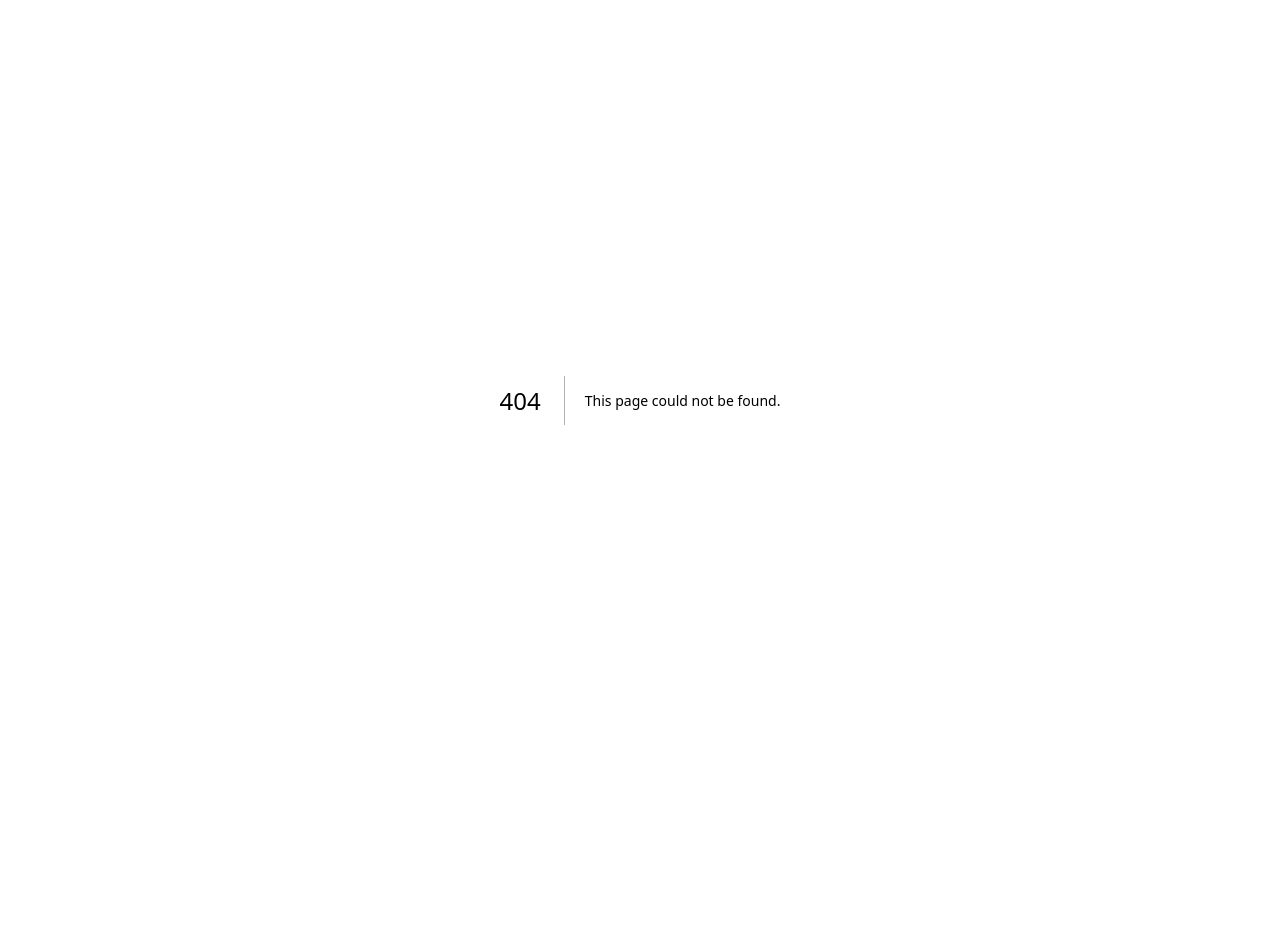
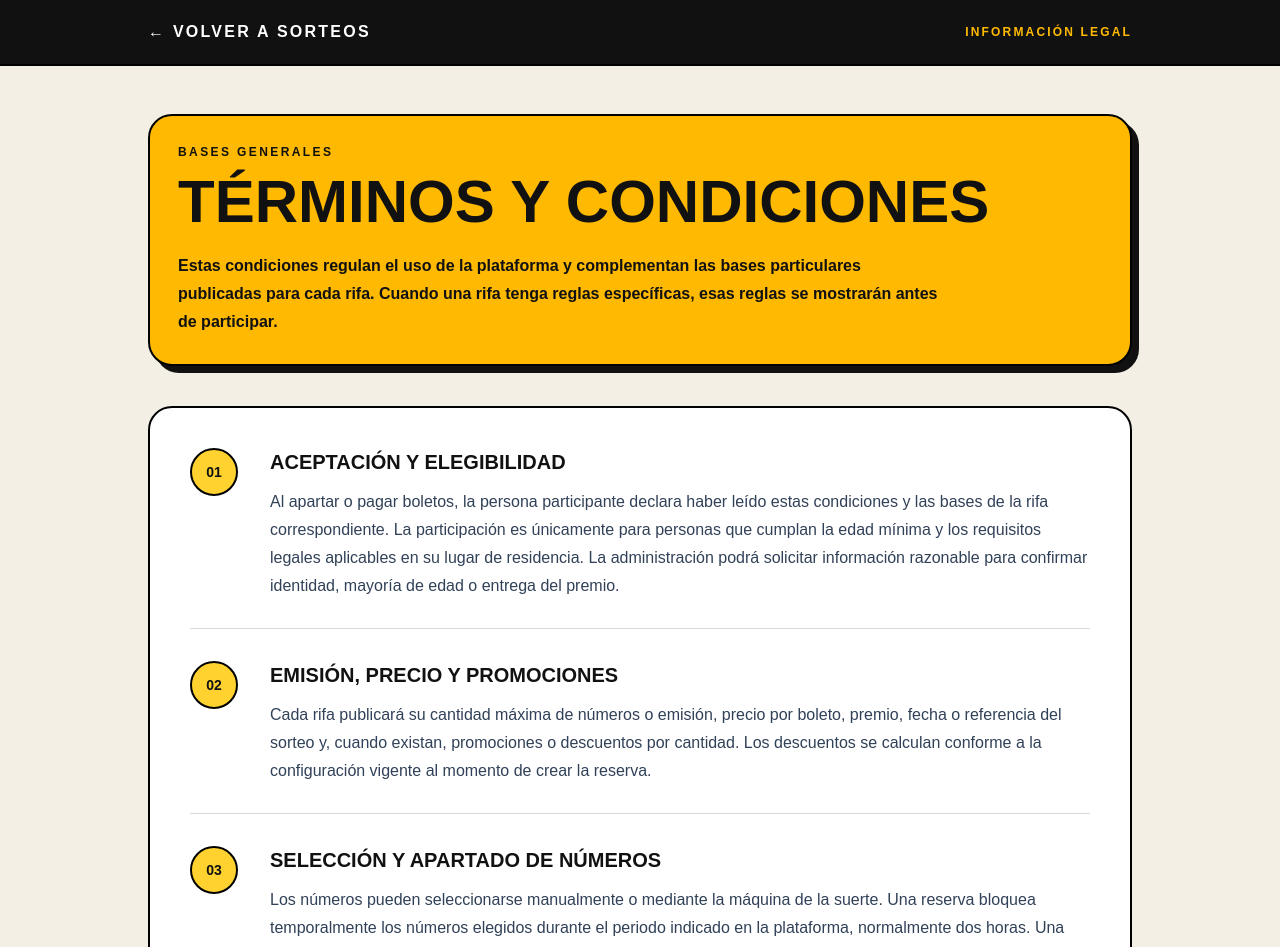
Before and after one commit to victornada2001-hash/Auto-Stereo-Codes---Car-Radio-Code-Service, a Next.js app in the folder raffles-app/: page /terminos in a window 1280 px wide. Before the commit this address had no page. Shown: the top 947 px of the page. Before the commit the page ends 800 px from the top, so only its background shows below. Built offline with nearby package versions, Linux system fonts and the light colour scheme.

Commit message:
Add original raffle terms and conditions page

```diff
--- /dev/null
+++ b/raffles-app/app/terminos/page.tsx
@@ -0,0 +1,33 @@
+export const metadata = {
+  title: "Términos y condiciones | Sorteos entre amigos",
+};
+
+export default function TermsPage() {
+  return <main className="min-h-screen bg-[#f4efe4] text-[#111]">
+    <header className="border-b-2 border-black bg-[#111] text-white"><div className="mx-auto flex max-w-5xl items-center justify-between px-5 py-5"><a href="/" className="font-black uppercase tracking-[.14em]">← Volver a sorteos</a><span className="text-xs font-black uppercase tracking-[.18em] text-amber-400">Información legal</span></div></header>
+    <article className="mx-auto max-w-5xl px-5 py-12">
+      <div className="rounded-3xl border-2 border-black bg-amber-400 p-7 shadow-[7px_7px_0_#111]"><div className="text-xs font-black uppercase tracking-[.2em]">Bases generales</div><h1 className="mt-3 text-4xl font-black uppercase sm:text-6xl">Términos y condiciones</h1><p className="mt-5 max-w-3xl font-semibold leading-7">Estas condiciones regulan el uso de la plataforma y complementan las bases particulares publicadas para cada rifa. Cuando una rifa tenga reglas específicas, esas reglas se mostrarán antes de participar.</p></div>
+
+      <div className="mt-10 space-y-8 rounded-3xl border-2 border-black bg-white p-7 sm:p-10">
+        <Section n="01" title="Aceptación y elegibilidad"><p>Al apartar o pagar boletos, la persona participante declara haber leído estas condiciones y las bases de la rifa correspondiente. La participación es únicamente para personas que cumplan la edad mínima y los requisitos legales aplicables en su lugar de residencia. La administración podrá solicitar información razonable para confirmar identidad, mayoría de edad o entrega del premio.</p></Section>
+        <Section n="02" title="Emisión, precio y promociones"><p>Cada rifa publicará su cantidad máxima de números o emisión, precio por boleto, premio, fecha o referencia del sorteo y, cuando existan, promociones o descuentos por cantidad. Los descuentos se calculan conforme a la configuración vigente al momento de crear la reserva.</p></Section>
+        <Section n="03" title="Selección y apartado de números"><p>Los números pueden seleccionarse manualmente o mediante la máquina de la suerte. Una reserva bloquea temporalmente los números elegidos durante el periodo indicado en la plataforma, normalmente dos horas. Una reserva no equivale a un boleto pagado.</p></Section>
+        <Section n="04" title="Reservas vencidas"><p>Cuando transcurre el tiempo de apartado sin confirmación de pago, la solicitud pasa a estado de no pagada. Los números no se liberan automáticamente: la administración revisa cada caso y puede liberarlos manualmente para que vuelvan a estar disponibles. El historial de la solicitud se conserva.</p></Section>
+        <Section n="05" title="Pagos y cuentas autorizadas"><p>Los pagos deben realizarse únicamente a las cuentas mostradas dentro de la plataforma o comunicadas por los canales oficiales. El participante es responsable de revisar beneficiario, banco, cuenta o CLABE, importe y concepto antes de transferir. Un pago enviado a una cuenta distinta puede requerir revisión manual.</p></Section>
+        <Section n="06" title="Comprobantes y confirmación"><p>El comprobante puede cargarse en la plataforma y, cuando la rifa lo permita, enviarse por WhatsApp. La imagen del comprobante por sí sola no constituye prueba definitiva de pago. La administración puede revisar monto, fecha, banco, referencia, clave de rastreo y otros datos, y puede apoyarse en herramientas automáticas o de inteligencia artificial. La confirmación final depende de que el pago pueda validarse por medios confiables.</p></Section>
+        <Section n="07" title="Boletos pagados"><p>Los números se consideran pagados cuando la plataforma o la administración cambia expresamente la solicitud al estado de pago confirmado. Antes de ese momento permanecen como reservados, en revisión o no pagados, según corresponda.</p></Section>
+        <Section n="08" title="Determinación del ganador"><p>Cada rifa indicará con anticipación el sorteo oficial de Lotería Nacional que se utilizará como referencia. La regla publicada establecerá cómo las últimas cifras del premio principal se relacionan con la emisión de boletos. Para ser elegible, el número debe corresponder a un boleto emitido y confirmado como pagado conforme a las bases de esa rifa.</p><p className="mt-3">Si el resultado no corresponde a un boleto válido y pagado, o cae fuera de la emisión publicada, la administración anunciará una nueva fecha o referencia oficial para repetir la misma dinámica. Cualquier cambio deberá comunicarse antes de aplicar la nueva referencia.</p></Section>
+        <Section n="09" title="Publicación y evidencia"><p>Las rifas finalizadas permanecerán registradas en el historial de la plataforma. Cuando corresponda, podrán publicarse número ganador, nombre del ganador con el alcance permitido, referencia del sorteo, evidencia de transmisión o entrega del premio. El objetivo es conservar trazabilidad y credibilidad sin publicar datos personales innecesarios.</p></Section>
+        <Section n="10" title="Cambios, cancelaciones y devoluciones"><p>Si por una causa justificada fuera necesario modificar una fecha, premio o condición esencial, la administración deberá comunicarlo por sus canales oficiales. Las devoluciones, cuando procedan, se resolverán conforme a las bases particulares, la situación concreta y la normativa aplicable.</p></Section>
+        <Section n="11" title="Uso indebido y fraude"><p>Se podrán rechazar, suspender o revisar solicitudes cuando existan indicios razonables de comprobantes alterados, datos falsos, duplicidad, abuso de promociones, intentos de manipular la disponibilidad de números o cualquier otra conducta que comprometa la integridad del sorteo.</p></Section>
+        <Section n="12" title="Datos personales"><p>Los datos proporcionados se utilizan para gestionar reservas, verificar pagos, contactar participantes, emitir comprobantes o boletos, atender aclaraciones y entregar premios. La plataforma debe aplicar medidas razonables de seguridad y limitar la publicación de datos a lo necesario para la transparencia del sorteo.</p></Section>
+        <Section n="13" title="Regulación aplicable"><p>La organización de cada rifa es responsabilidad de su operador y debe realizarse conforme a los permisos, avisos, obligaciones fiscales y demás disposiciones que resulten aplicables. La publicación en este sitio no sustituye autorizaciones exigidas por la autoridad competente.</p></Section>
+        <Section n="14" title="Actualizaciones"><p>Estas condiciones pueden actualizarse para reflejar cambios operativos o legales. La versión aplicable a una participación será la que se encuentre publicada al momento de crear la reserva, junto con las bases particulares de la rifa correspondiente.</p></Section>
+      </div>
+
+      <div className="mt-8 rounded-2xl border-2 border-black bg-[#111] p-6 text-sm leading-7 text-slate-300"><b className="text-white">Nota:</b> este texto es una base operativa original para la plataforma y debe revisarse con asesoría jurídica antes de utilizarse como versión legal definitiva o antes de operar sorteos que requieran autorización.</div>
+    </article>
+  </main>;
+}
+
+function Section({n,title,children}:{n:string;title:string;children:React.ReactNode}) { return <section className="grid gap-4 border-b border-black/15 pb-7 last:border-0 last:pb-0 sm:grid-cols-[64px_1fr]"><div className="flex h-12 w-12 items-center justify-center rounded-full border-2 border-black bg-amber-300 text-sm font-black">{n}</div><div><h2 className="text-xl font-black uppercase">{title}</h2><div className="mt-3 leading-7 text-slate-700">{children}</div></div></section>; }
```
